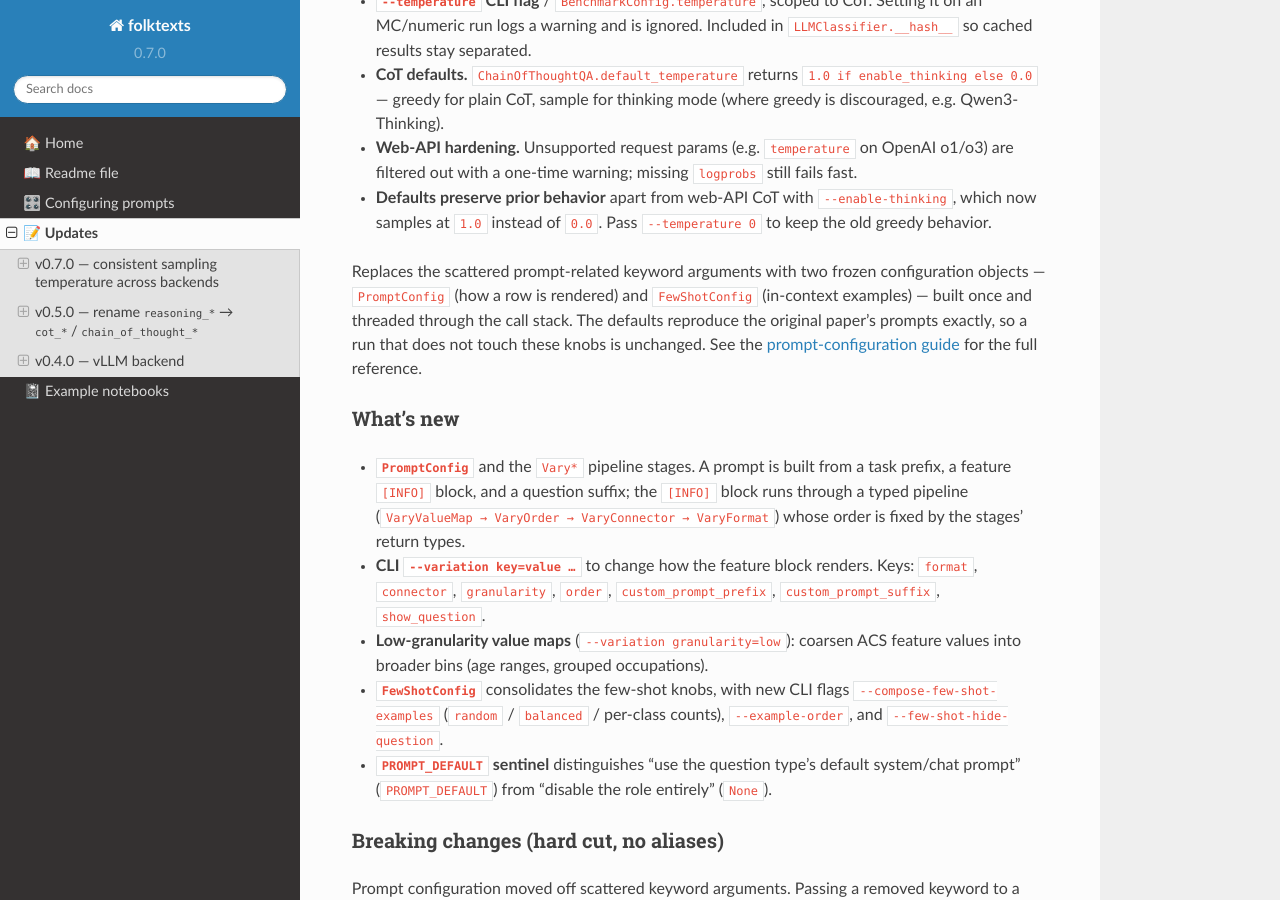
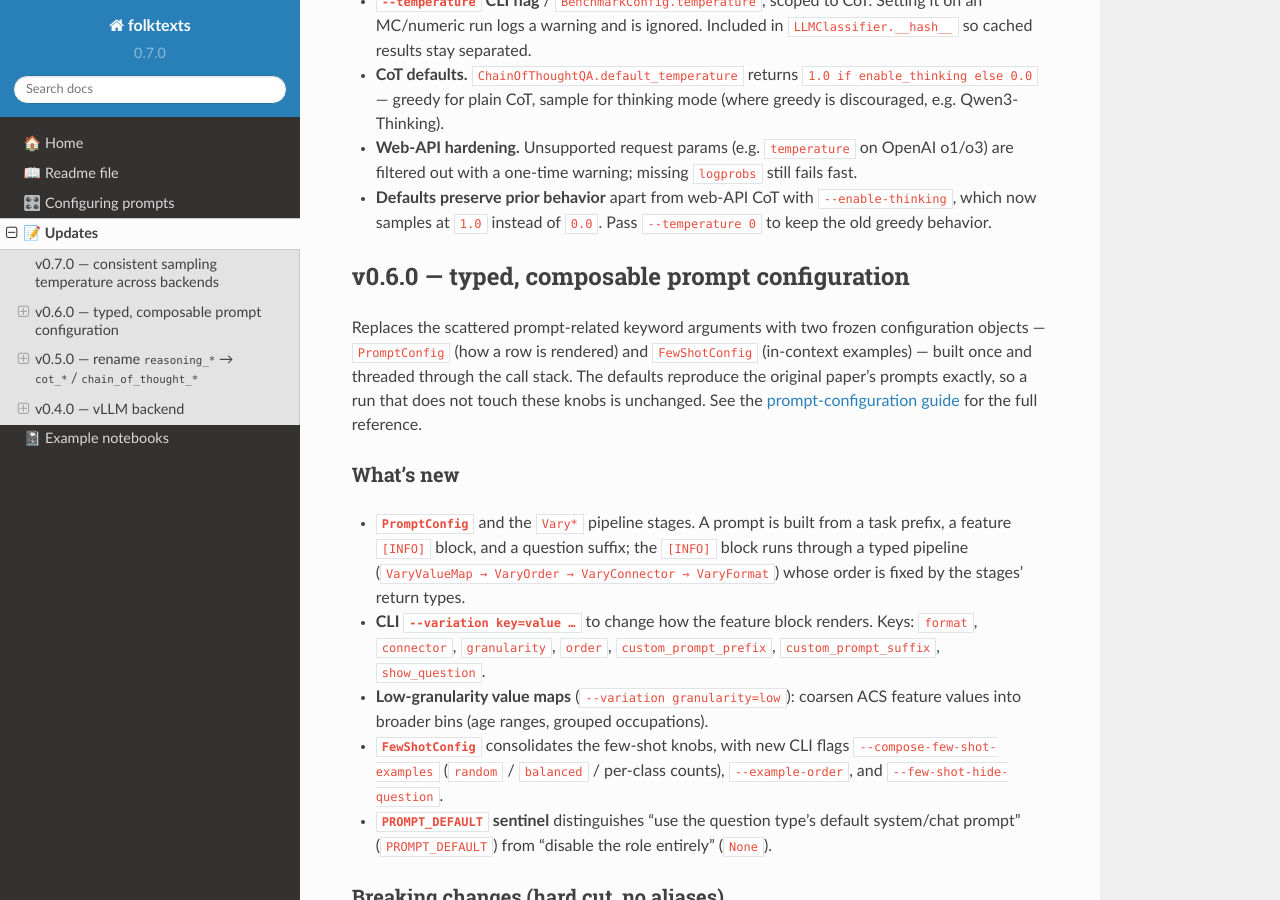
Before and after one commit to socialfoundations/folktexts, a Sphinx documentation site: the page built from docs/updates.md, in a window 1280 px wide and 900 px high, scrolled down 395 px. Built offline with Sphinx 7.4.7 and the Read the Docs theme 3.1.0, drawn with Linux system fonts in a browser that asks for light colours; pages that are not in the unit, such as notebooks, are missing from menus.

Commit message:
docs(updates): restore missing v0.6.0 changelog title
Co-authored-by: Copilot <223556219+Copilot@users.noreply.github.com>

```diff
--- a/docs/updates.md
+++ b/docs/updates.md
@@ -22,7 +22,7 @@ next-token distribution on every backend.
   `--enable-thinking`, which now samples at `1.0` instead of `0.0`. Pass
   `--temperature 0` to keep the old greedy behavior.
 
-
+## v0.6.0 — typed, composable prompt configuration
 
 Replaces the scattered prompt-related keyword arguments with two frozen
 configuration objects — `PromptConfig` (how a row is rendered) and
```
